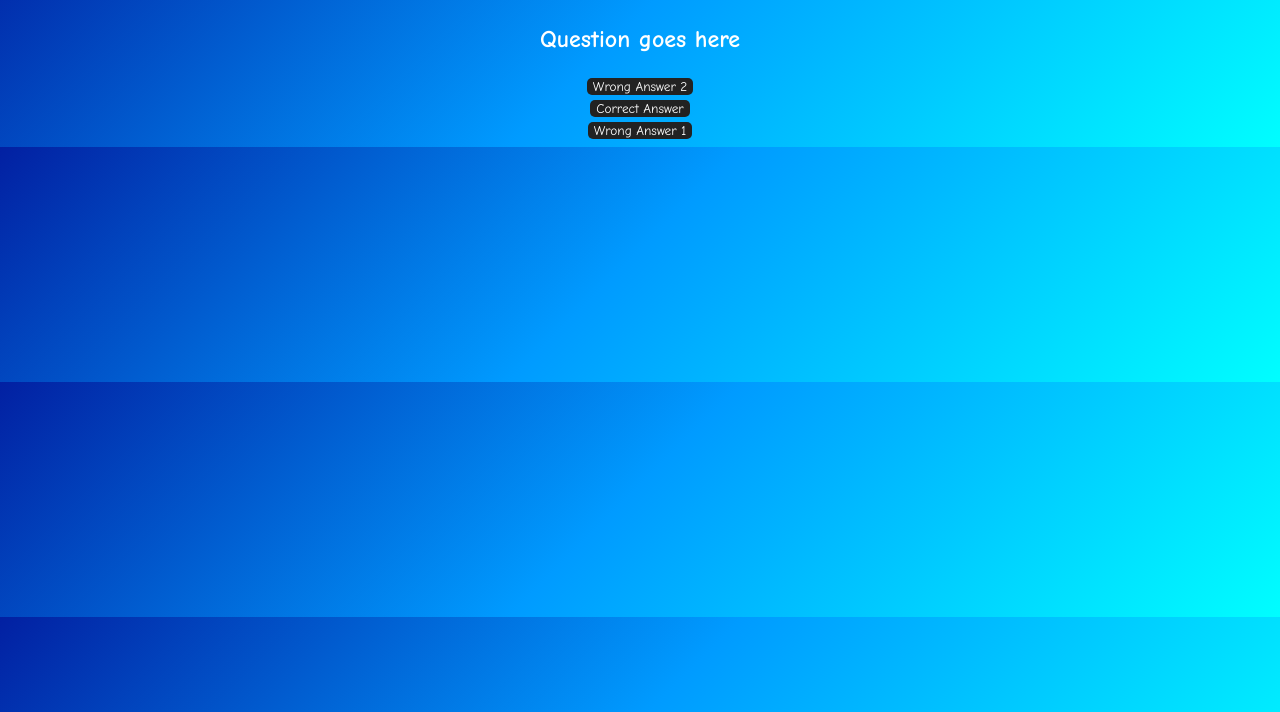
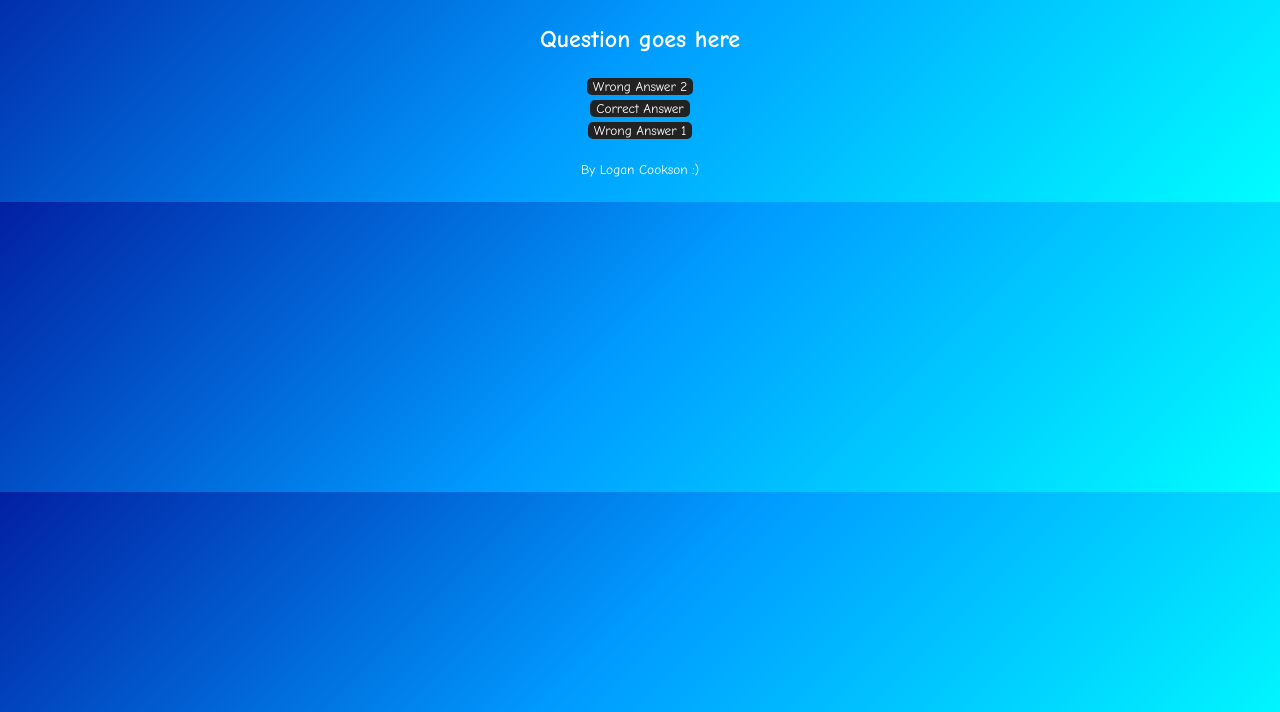
Before and after one commit to schoolAUD/questionTemplate, a plain HTML site: page index.html in a window 1280 px wide. Shown: the part 88-800 px from the top of the page. Drawn offline with Linux system fonts and the light colour scheme; a web font is replaced by a local one.

Commit message:
Update index.html

```diff
--- a/index.html
+++ b/index.html
@@ -29,6 +29,7 @@
     <button id="b1"> button 1 </button>
     <button id="b2"> button 2 </button>
     <button id="b3"> button 3 </button>
+    <p><small>By Logan Cookson :)</small></p>
     <script>
       let q = "Question goes here";
       let wrong1 = "Wrong Answer 1";
```
